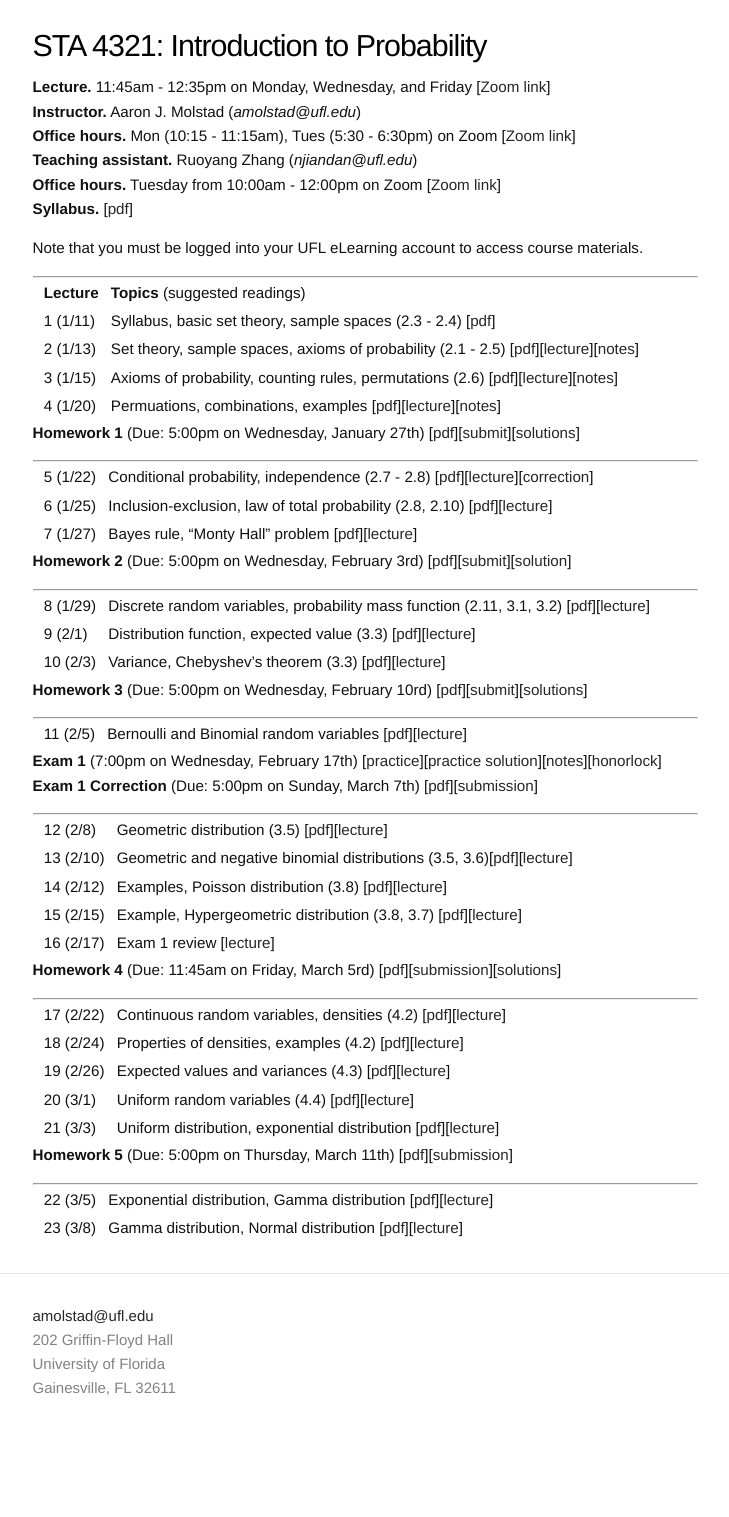
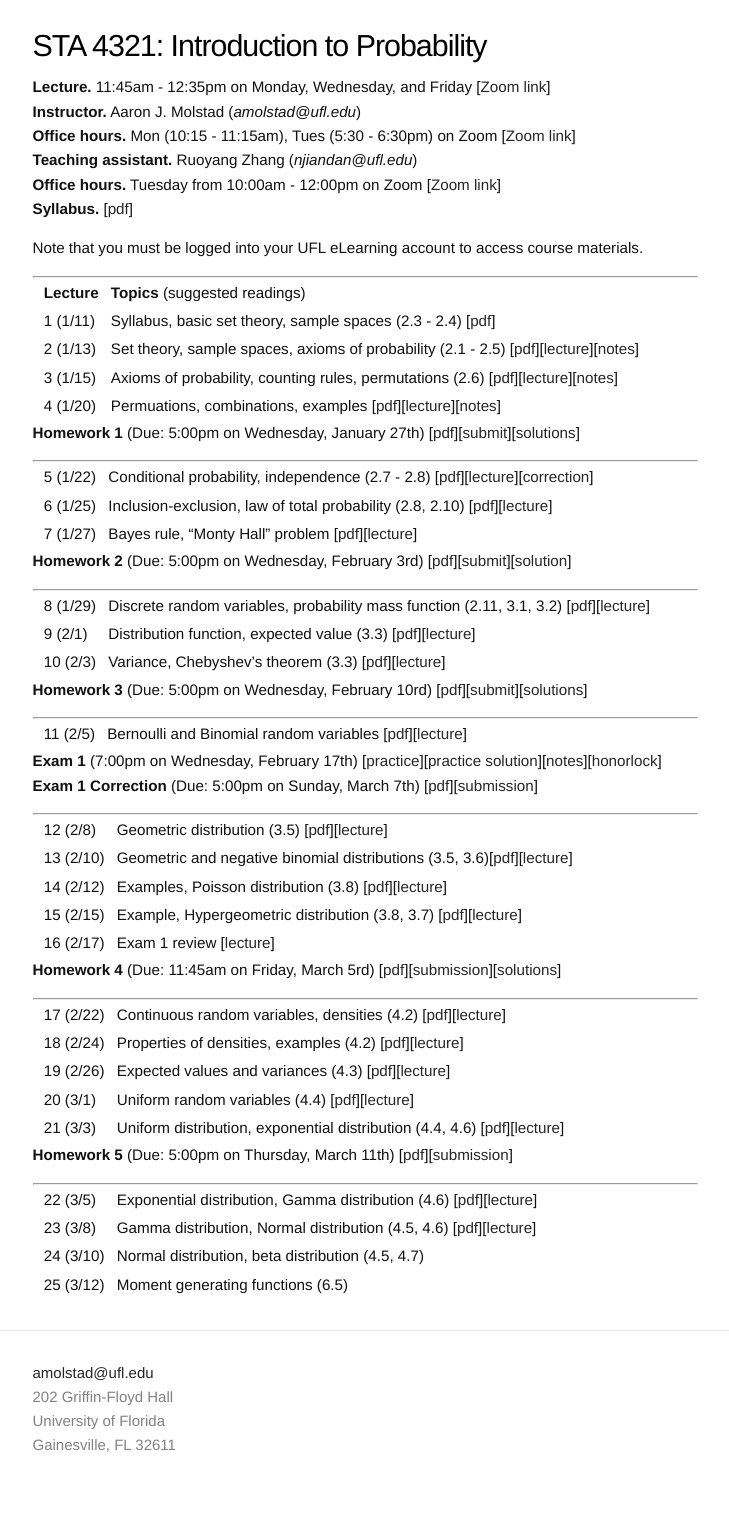
Before and after one commit to ajmolstad/ajmolstad.github.io, a Jekyll site: the page built from S21_STA4321.md, in a window 1280 px wide. Shown: the whole page, without its empty margins (275-1004 px from the left). Built offline with Jekyll 4.4.1, drawn with Linux system fonts in a browser that asks for light colours; before the commit the page ends 1460 px from its top, so only the background shows below that.

Commit message:
Update S21_STA4321.md

```diff
--- a/S21_STA4321.md
+++ b/S21_STA4321.md
@@ -63,12 +63,14 @@ Note that you must be logged into your UFL eLearning account to access course ma
 || 18 (2/24)  || Properties of  densities, examples (4.2) [[pdf](https://ufl.instructure.com/files/57409531/download?download_frd=1)][[lecture](https://ufl.instructure.com/files/57423508/download?download_frd=1)] ||
 || 19 (2/26)  || Expected values and variances (4.3) [[pdf](https://ufl.instructure.com/files/57460997/download?download_frd=1)][[lecture](https://ufl.instructure.com/files/57482870/download?download_frd=1)] ||
 || 20 (3/1)  || Uniform random variables (4.4) [[pdf](https://ufl.instructure.com/files/57536009/download?download_frd=1)][[lecture](https://ufl.instructure.com/files/57570862/download?download_frd=1)] ||
-|| 21 (3/3)  || Uniform distribution, exponential distribution [[pdf](https://ufl.instructure.com/files/57611579/download?download_frd=1)][[lecture](https://ufl.instructure.com/files/57615967/download?download_frd=1)] ||
+|| 21 (3/3)  || Uniform distribution, exponential distribution (4.4, 4.6) [[pdf](https://ufl.instructure.com/files/57611579/download?download_frd=1)][[lecture](https://ufl.instructure.com/files/57615967/download?download_frd=1)] ||
 
 **Homework 5** (Due: 5:00pm on Thursday, March 11th) [[pdf](https://ufl.instructure.com/files/57724312/download?download_frd=1)][[submission](https://ufl.instructure.com/courses/426946/assignments/4634861)]
 
 ----------------
 
 
-|| 22 (3/5)  || Exponential distribution, Gamma distribution [[pdf](https://ufl.instructure.com/files/57671811/download?download_frd=1)][[lecture](https://ufl.instructure.com/courses/426946/files?preview=57724569)]||
-|| 23 (3/8)  || Gamma distribution, Normal distribution [[pdf](https://ufl.instructure.com/files/57743561/download?download_frd=1)][[lecture](https://ufl.instructure.com/courses/426946/files?preview=57788222)]||
+|| 22 (3/5)  || Exponential distribution, Gamma distribution (4.6) [[pdf](https://ufl.instructure.com/files/57671811/download?download_frd=1)][[lecture](https://ufl.instructure.com/courses/426946/files?preview=57724569)]||
+|| 23 (3/8)  || Gamma distribution, Normal distribution (4.5, 4.6) [[pdf](https://ufl.instructure.com/files/57743561/download?download_frd=1)][[lecture](https://ufl.instructure.com/courses/426946/files?preview=57788222)]||
+|| 24 (3/10)  || Normal distribution, beta distribution (4.5, 4.7)    ||
+|| 25 (3/12)  || Moment generating functions (6.5)   ||
```
